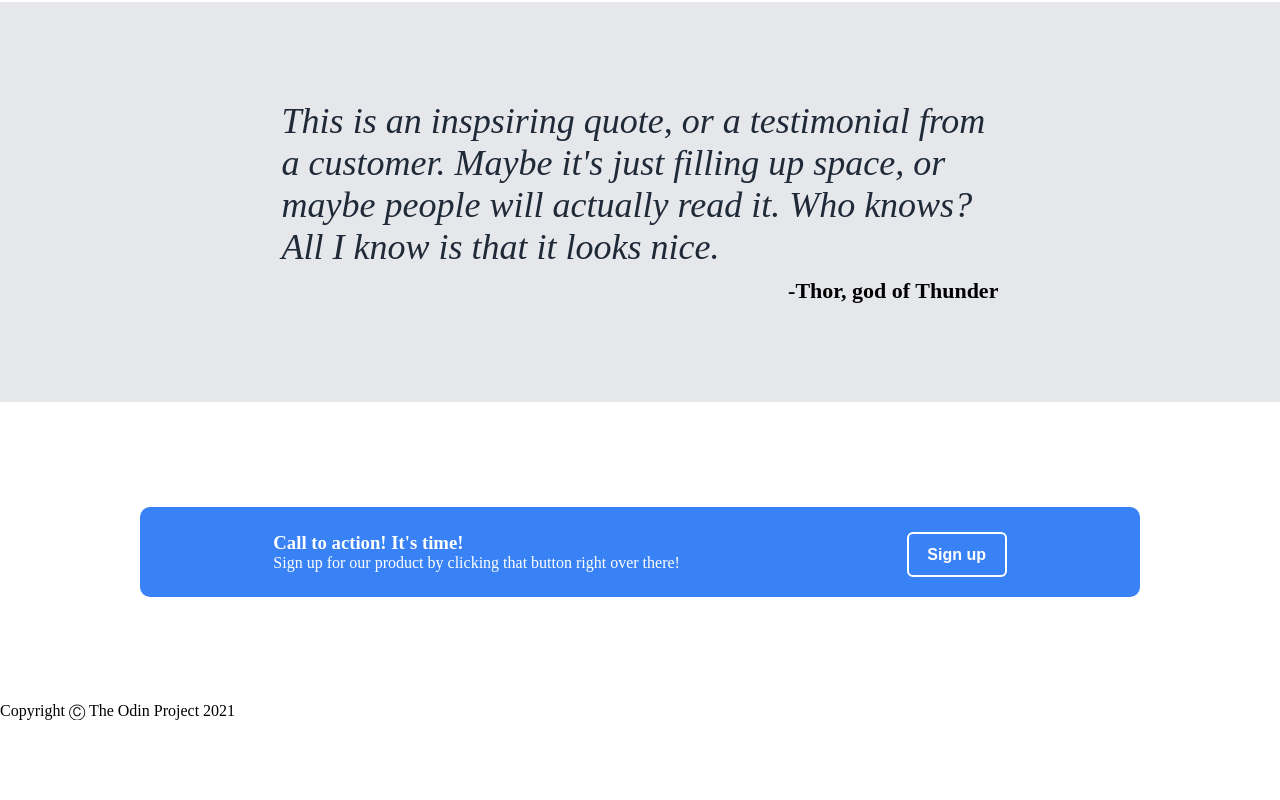
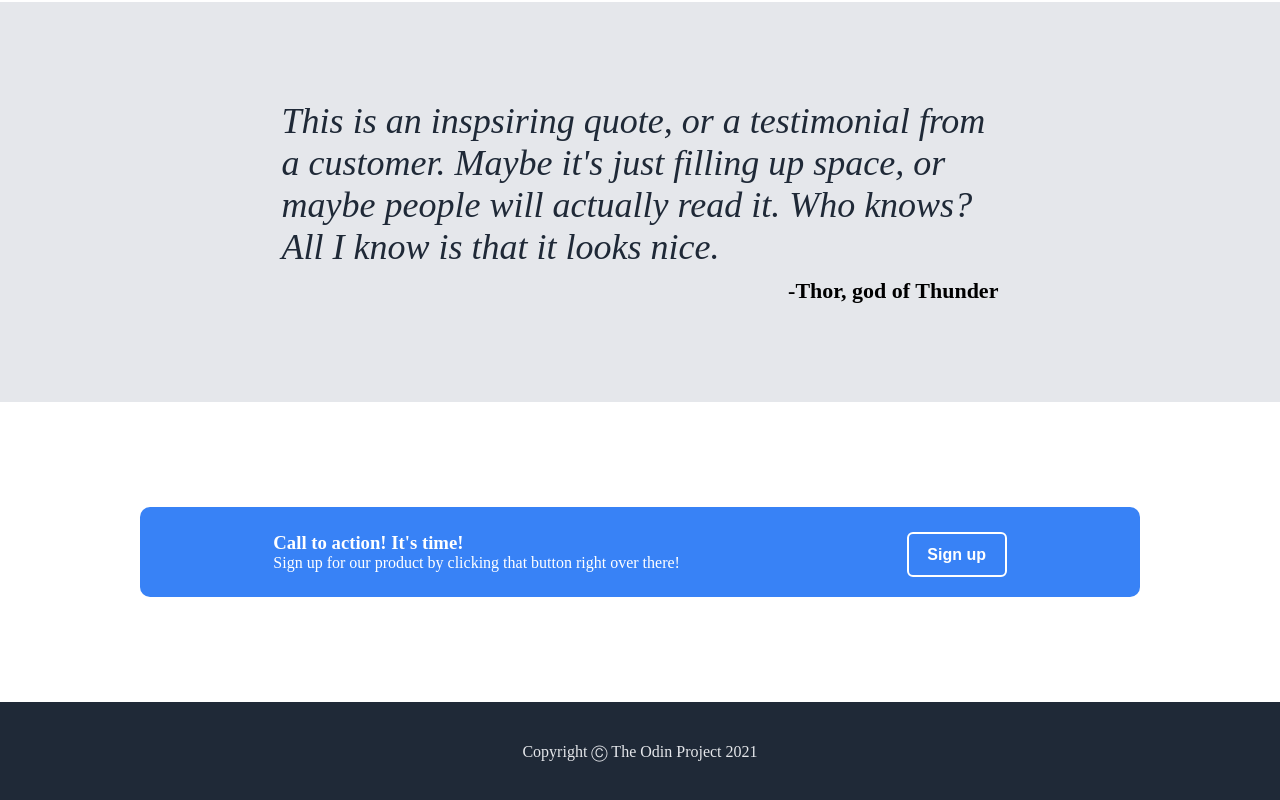
Before and after one commit to okayblue/landing-page, a plain HTML site: page index.html in a window 1280 px wide. Shown: the part 766-1566 px from the top of the page. Before the commit the page ends 1486 px from the top, so only its background shows below. Drawn offline with Linux system fonts and the light colour scheme.

Commit message:
style footer

```diff
--- a/style.css
+++ b/style.css
@@ -181,3 +181,14 @@ button {
   .action button {
     border: 2px solid #ffffff;
   }
+
+  /* footer */
+
+  .footer {
+    background: #1f2937;
+    color: #e5e7eb;
+    height: 100px;
+    display: flex;
+    align-items: center;
+    justify-content: center;
+  }
```
